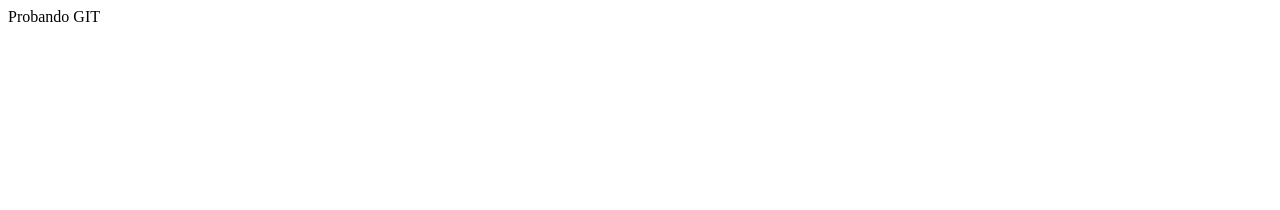
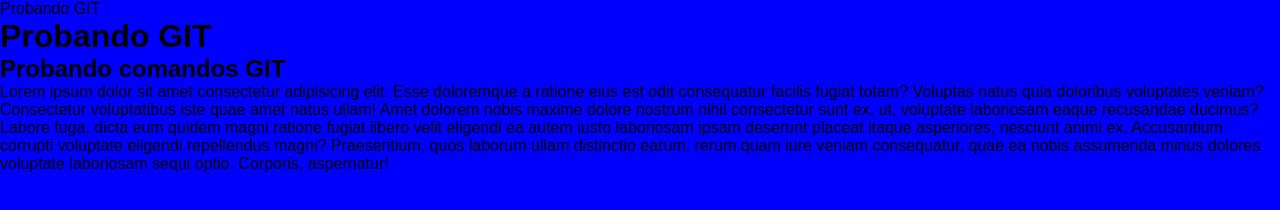
Before and after one commit to FabricioDottori/ejercicio, a plain HTML site: page index.html in a window 1280 px wide. Drawn offline with Linux system fonts and the light colour scheme.

Commit message:
agregué texto en el main y estilos

```diff
--- a/css/estilo.css
+++ b/css/estilo.css
@@ -0,0 +1,9 @@
+*{
+    margin: 0;
+    padding: 0;
+    box-sizing: border-box;
+}
+body{
+    background-color: blue;
+    font-family: Arial, Helvetica, sans-serif;
+}
--- a/index.html
+++ b/index.html
@@ -7,6 +7,14 @@
     <title>Probando GIT</title>
 </head>
 <body>
+    <header>
+        <h1>Probando GIT</h1>
+        <h2>Probando comandos GIT</h2>
+    </header>
+    <main>
+        <p>Lorem ipsum dolor sit amet consectetur adipisicing elit. Esse doloremque a ratione eius est odit consequatur facilis fugiat totam? Voluptas natus quia doloribus voluptates veniam? Consectetur voluptatibus iste quae amet natus ullam! Amet dolorem nobis maxime dolore nostrum nihil consectetur sunt ex, ut, voluptate laboriosam eaque recusandae ducimus? Labore fuga, dicta eum quidem magni ratione fugiat libero velit eligendi ea autem iusto laboriosam ipsam deserunt placeat itaque asperiores, nesciunt animi ex. Accusantium corrupti voluptate eligendi repellendus magni? Praesentium, quos laborum ullam distinctio earum, rerum quam iure veniam consequatur, quae ea nobis assumenda minus dolores voluptate laboriosam sequi optio. Corporis, aspernatur!
+        </p>
+    </main>
 
 </body>
 </html>
```
